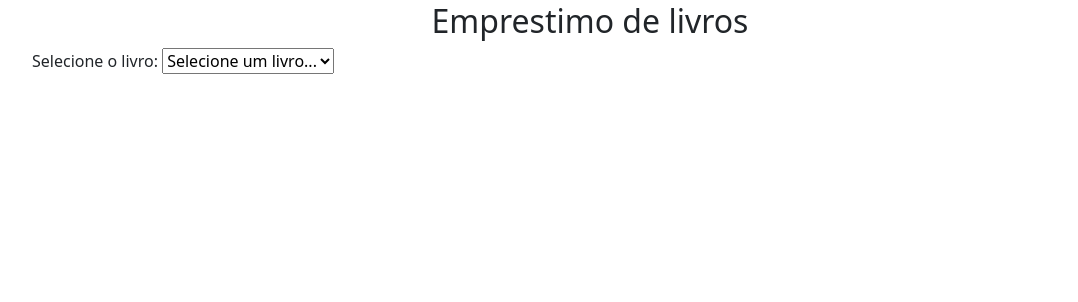
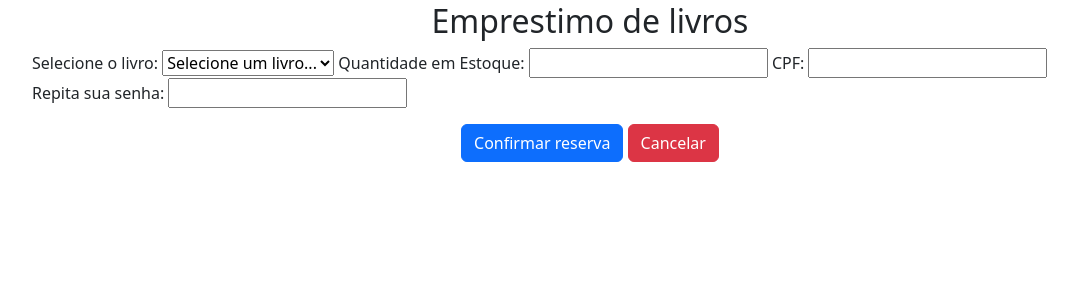
Before and after one commit to RuanAlves07/EstoqueBiblioteca_v2, a PHP site: page /emprestimo_de_livros.php in a window 1280 px wide. Shown: the part 150-452 px from the top of the page, without its empty margins (50-1128 px from the left). Run offline with PHP 8.4, Linux system fonts and the light colour scheme; a user stored in the database is signed in; data comes from the database, SQL or seed files in the repository; tables that the repository leaves empty hold one stand-in row (values such as "Sample post").

Commit message:
update emprestimo de livros

```diff
--- a/PHP-HTML/emprestimo_de_livros.php
+++ b/PHP-HTML/emprestimo_de_livros.php
@@ -10,7 +10,8 @@ if (!isset($_SESSION['usuario'])) {
 
 
 // Carregar categorias para o select
-$produtos = $pdo->query("SELECT titulo FROM produto ORDER BY titulo")->fetchAll(PDO::FETCH_ASSOC);
+$produtos = $pdo->query("SELECT titulo, quantidade_estoque FROM produto ORDER BY titulo")->fetchAll(PDO::FETCH_ASSOC);
+$categorias = $pdo->query("SELECT id_categoria, nome_categoria FROM categoria ORDER BY nome_categoria")->fetchAll(PDO::FETCH_ASSOC);
 ?>
 
 <!DOCTYPE html>
@@ -22,7 +23,10 @@ $produtos = $pdo->query("SELECT titulo FROM produto ORDER BY titulo")->fetchAll(
     <link rel="stylesheet" href="../CSS/styles.css">
 </head>
     <body>
+
+    <form action="emprestimo_de_livros.php" method="POST">
         <center><h2>Emprestimo de livros</h2></center>
+
         <div class="container">
         <label for="titulo">Selecione o livro:</label>
         <select id="titulo" name="titulo" required>
@@ -31,8 +35,26 @@ $produtos = $pdo->query("SELECT titulo FROM produto ORDER BY titulo")->fetchAll(
                 <option value="<?= $pro['titulo'] ?>">
                     <?= htmlspecialchars($pro['titulo']) ?>
                 </option>
+            </select>
+
+            <label for="quantidade_estoque">Quantidade em Estoque:</label>
+            <input type="number" name="quantidade_estoque" id="quantidade_estoque"
+                   value="<?= htmlspecialchars($usuario['quantidade_estoque'] ?? '') ?>" readonly>
+
+            <label for="cpf">CPF:</label>
+            <input type="text" id="cpf" name="cpf" required>
+
+            <label for="senha">Repita sua senha:</label>
+            <input type="text" id="senha" name="senha" required>
+
             <?php endforeach; ?>
         </select>
         </div>
+
+            <div class="text-center mt-3">
+                <button type="submit" class="btn btn-primary">Confirmar reserva</button>
+                <button type="reset" class="btn btn-danger">Cancelar</button>
+            </div>
+    </form>
     </body>
 </html>
```
